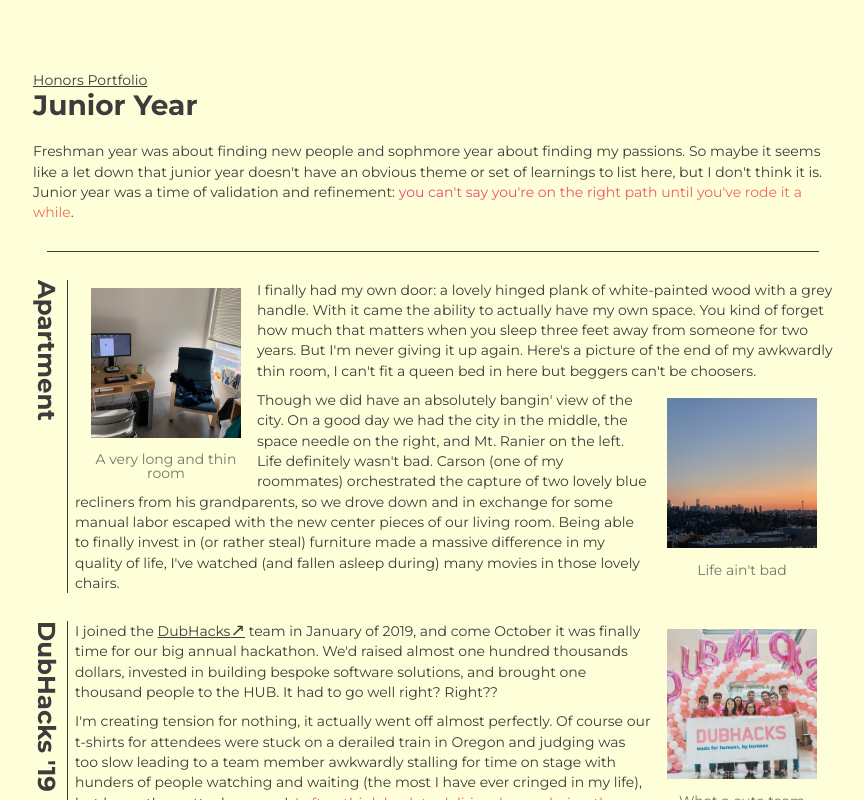
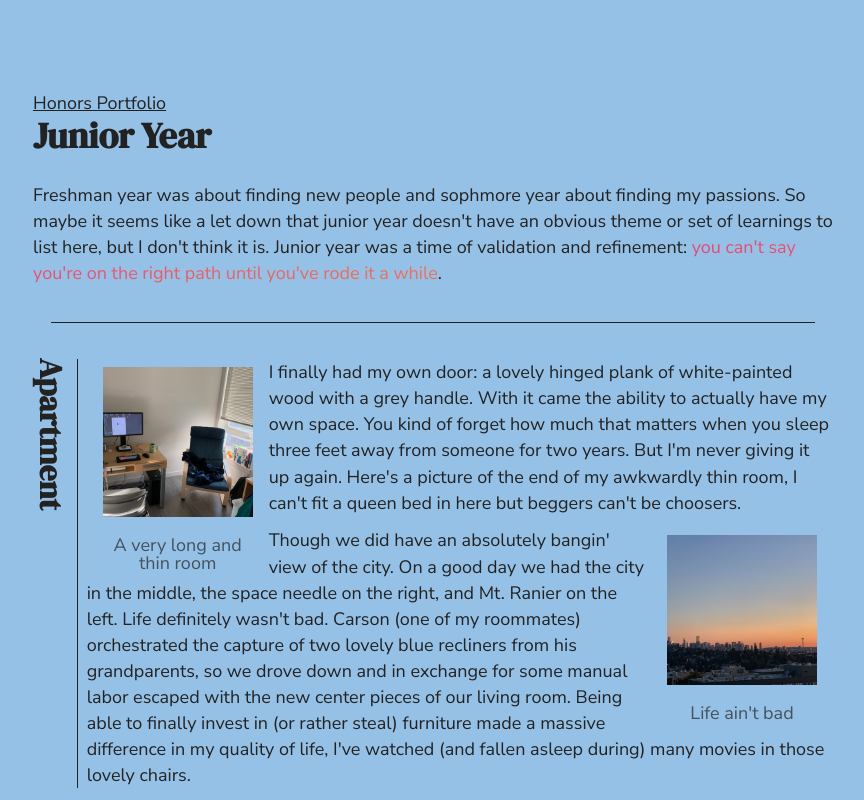
Before and after one commit to adamtowerz/web, a Next.js app in the folder adamtowers-io/: page /honors/junior in a window 1280 px wide. Shown: the top 800 px of the page, without its empty margins (207-1071 px from the left). Built offline with nearby package versions, Linux system fonts and the light colour scheme; a web font is replaced by a local one.

Commit message:
styling all around

```diff
--- a/adamtowers-io/components/cal/Calendar.module.scss
+++ b/adamtowers-io/components/cal/Calendar.module.scss
@@ -48,9 +48,12 @@
   display: flex;
   flex-direction: column;
   justify-content: center;
+  font-size: 15px;
+  margin-right: -1px; // no double border
 }
 
 .event {
   z-index: 3;
-  width: calc(100% + 1px); // for border width
+  width: calc(100% + 1px); // for border
+  height: calc(100% + 1px); // for border
 }
--- a/adamtowers-io/components/index/Content.tsx
+++ b/adamtowers-io/components/index/Content.tsx
@@ -5,9 +5,7 @@ const Content = () => {
   return (
     <>
       <p>
-        <b>I code, love mountain sports, and will beat you at Mario Kart.</b>
-        <br />
-        <i>(that might also be my tinder bio...)</i>
+        <b>I code, love mountain sports, and am really good at Mario Kart.</b>
       </p>
 
       <p>
@@ -288,7 +286,7 @@ const Content = () => {
       <p>
         I’m always happy to chat, feel free to email me at{" "}
         <a href="mailto:adam@towers.email">adam@towers.email</a>. You can find
-        the silhouette of my calendar <Link href="/cal">here</Link>. Tap an
+        the silhouette of my calendar <Link href="cal">here</Link>. Tap an
         underlined section to learn more.
       </p>
     </>
--- a/adamtowers-io/components/index/Moment.module.scss
+++ b/adamtowers-io/components/index/Moment.module.scss
@@ -5,6 +5,7 @@
   .textContainer {
     margin: 0 auto;
     display: inline-block;
+    max-width: 75%;
   }
 
   h3,
--- a/adamtowers-io/components/layout/SingleColumn.module.scss
+++ b/adamtowers-io/components/layout/SingleColumn.module.scss
@@ -13,6 +13,7 @@
   footer {
     padding-bottom: 4rem;
     color: var(--text-color);
+    font-family: var(--brand-font);
   }
 }
 
@@ -23,4 +24,5 @@
 .titlebox > h1 {
   margin-bottom: 0;
   white-space: nowrap;
+  font-size: 4rem;
 }
--- a/adamtowers-io/pages/index.tsx
+++ b/adamtowers-io/pages/index.tsx
@@ -39,11 +39,11 @@ export default function Home({ currentFeed, historyFeed, banner }: Props) {
       <SingleColumn header footer>
         <Content />
         <hr />
-        <section>
+        {/* <section>
           <h2>What I'm up to</h2>
           <Feed feed={currentFeed} />
         </section>
-        <hr />
+        <hr /> */}
         <section>
           <h2>What I've been up to</h2>
           <Feed feed={historyFeed} />
--- a/adamtowers-io/styles/theme.scss
+++ b/adamtowers-io/styles/theme.scss
@@ -1,12 +1,12 @@
-@import url("https://fonts.googleapis.com/css?family=Montserrat:wght@400;700");
-@import url("https://fonts.googleapis.com/css?family=Source+Sans+Pro:wght@400;700");
+@import url("https://fonts.googleapis.com/css?family=Nunito+Sans:wght@400;700");
+@import url("https://fonts.googleapis.com/css?family=DM+Serif+Display:wght@400;700");
 
 :root {
-  --dark-grey: #3c3c3c;
+  --dark-grey: #222;
   --light-grey: #d8d8d8;
 
-  --background-color: #feffd8;
-  --background-color-dark: #c2c49b;
+  --background-color: #96c1e6;
+  --background-color-dark: #527ea4;
   --light-primary: #128cf7;
   --dark-primary: #79addc;
   --primary: var(--light-primary);
@@ -15,13 +15,13 @@
   --primary-accent: var(--light-primary-accent);
 
   --text-color: var(--dark-grey);
-  --primary-font: "Montserrat", sans-serif;
-  --brand-font: "Source+Sans+Pro", sans-serif;
+  --primary-font: "Nunito Sans", sans-serif;
+  --brand-font: "DM Serif Display", sans-serif;
   --brand-border: 1px solid var(--text-color);
 
   font-family: var(--primary-font);
   color: var(--text-color);
-  font-size: 14px;
+  font-size: 18px;
 
   --large-text: 2rem;
   --medium-large-text: 1.75rem;
@@ -32,19 +32,19 @@
 
 @media (prefers-color-scheme: dark) {
   :root {
-    --background-color: #3c3c3c;
-    --background-color-dark: #1f1f1f;
+    --background-color: #4c5666;
+    --background-color-dark: #262c37;
     --text-color: white;
     --primary: #3c3c3c;
     --primary-accent: black;
   }
 }
 
-@media (max-aspect-ratio: 8/6) {
-  :root {
-    font-size: 14px;
-  }
-}
+// @media (max-aspect-ratio: 8/6) {
+//   :root {
+//     font-size: 14px;
+//   }
+// }
 
 .color-primary {
   color: var(--primary);
@@ -84,7 +84,7 @@ h1,
 h2,
 h3 {
   color: var(--text-color);
-  font-family: var(--primary-font);
+  font-family: var(--brand-font) !important;
 }
 
 h1 {
@@ -158,13 +158,6 @@ li {
   color: var(--text-color);
 }
 
-.backbtn {
-  position: fixed;
-  color: var(--side-bar-text-color);
-  font-size: 24px;
-  margin: 36px 16px;
-}
-
 .flex-spacer {
   flex-grow: 1;
 }
```
